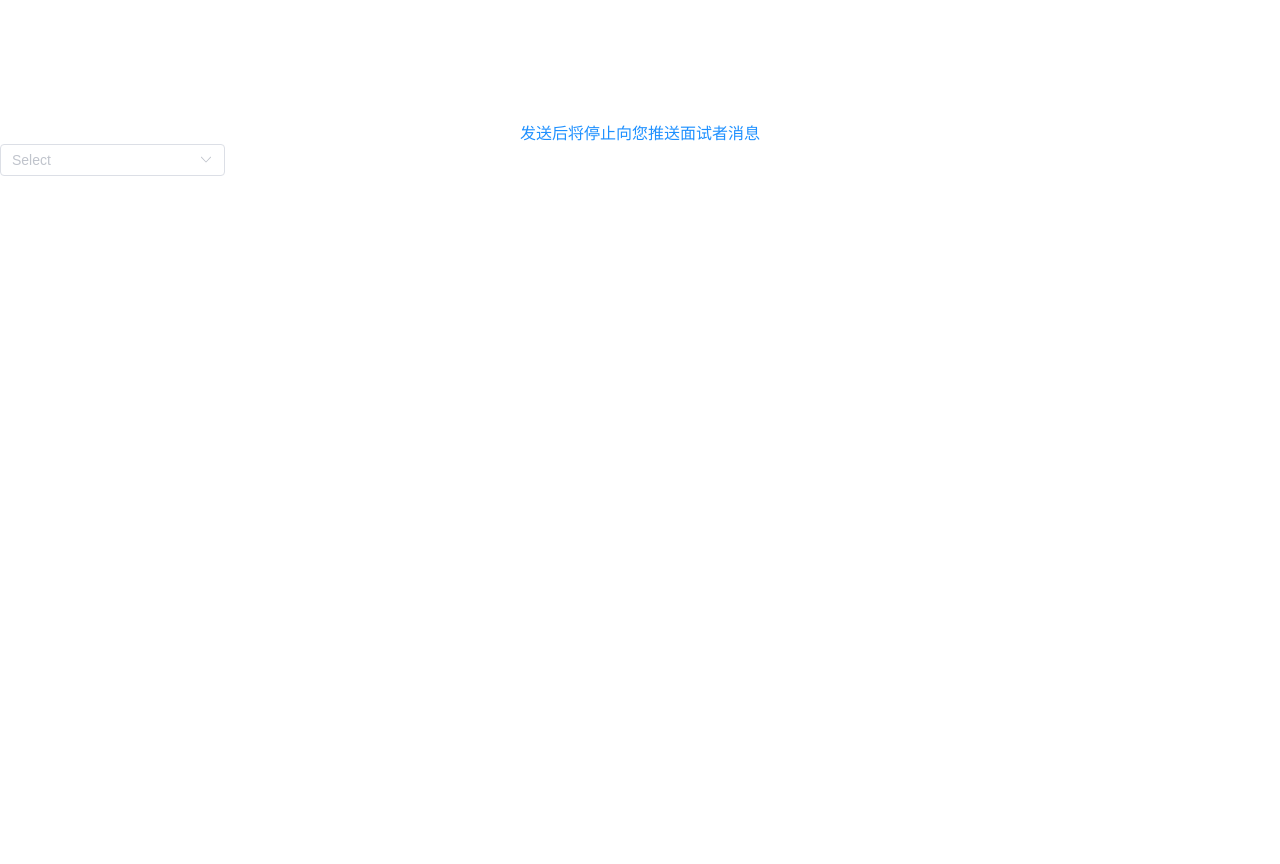
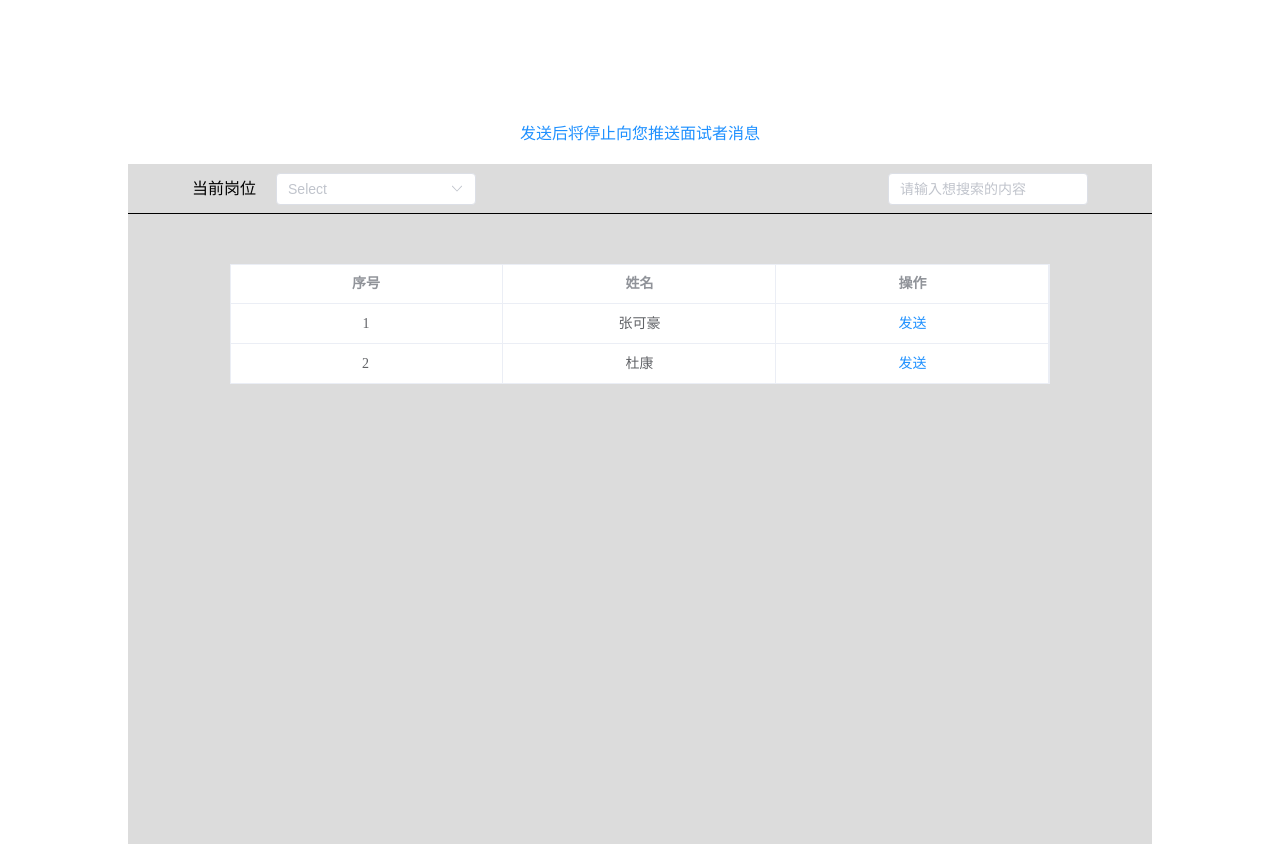
Before and after one commit to faga1/enroll, a Vue app: page /change in a window 1280 px wide. Before the commit the page ends 824 px from the top, so only its background shows below. Built offline with nearby package versions, Linux system fonts and the light colour scheme.

Commit message:
面试官端

```diff
--- a/auto-imports.d.ts
+++ b/auto-imports.d.ts
@@ -11,6 +11,8 @@ declare global {
   const ElRadio: typeof import('element-plus/es')['ElRadio']
   const ElRadioGroup: typeof import('element-plus/es')['ElRadioGroup']
   const ElSelect: typeof import('element-plus/es')['ElSelect']
+  const ElTable: typeof import('element-plus/es')['ElTable']
+  const ElTableColumn: typeof import('element-plus/es')['ElTableColumn']
   const ElUpload: typeof import('element-plus/es')['ElUpload']
 }
 export {}
--- a/src/App.vue
+++ b/src/App.vue
@@ -3,6 +3,7 @@
 </template>
 
 <style>
+@import './commons/el.css';
   *{
     margin: 0;
     padding: 0;
--- /dev/null
+++ b/src/commons/el.css
@@ -0,0 +1,4 @@
+.el-input {
+  width: 200px;
+  margin: 0 20px;
+}
--- /dev/null
+++ b/src/commons/el.less
@@ -0,0 +1,5 @@
+.el-input{
+    width: 200px;
+    margin:0 20px;
+
+}
--- a/src/views/interviewer/change.vue
+++ b/src/views/interviewer/change.vue
@@ -1,6 +1,9 @@
 <template>
     <div class="title">发送后将停止向您推送面试者消息</div>
     <div class="container">
+        <div class="header">
+            <div class="selector">
+                <span>当前岗位</span>
                 <el-select v-model="post">
                     <el-option
                     v-for="item in postList"
@@ -8,6 +11,22 @@
                     :label="item.name"
                     :value="item.name"></el-option>
                 </el-select>
+            </div>
+
+            <el-input placeholder="请输入想搜索的内容"></el-input>
+        </div>
+        <div class="content">
+            <el-table :data="interviewerList"  border style="width: 80%">
+                <el-table-column align="center" prop="id" label="序号" />
+                <el-table-column align="center" prop="name" label="姓名" />
+                <el-table-column  align="center" label="操作" class="operations" >
+                    <template #default="scope">
+                        <a @click="changeInterviewer(scope.row.id)">发送</a>
+                    </template>
+
+                </el-table-column>
+            </el-table>
+        </div>
     </div>
 </template>
 <script setup lang="ts">
@@ -23,6 +42,19 @@ const postList = reactive([
     { name: '产品' },
     { name: '运营' }
 ])
+const interviewerList = reactive([
+    {
+        id: 1,
+        name: '张可豪',
+    },
+    {
+        id: 2,
+        name: '杜康'
+    }
+])
+function changeInterviewer(id: number){
+    console.log(id);
+}
 </script>
 <style lang="less" scoped>
 .title{
@@ -31,6 +63,38 @@ const postList = reactive([
     color:dodgerblue;
 }
 .container{
+    margin:20px auto;
+    width: 80vw;
     min-height: 85vh;
+    background-color:gainsboro;
+    .header{
+        height: 50px;
+        display: flex;
+        align-items: center;
+        width: 100%;
+        border-bottom: 1px solid #000000;
+        .selector{
+            margin-left: 5vw;
+            .el-select{
+                width: 10vw;
+                .el-input{
+                    width: 10vw!important;
+                }
+            }
+        }
+        .el-input{
+            margin-left: auto;
+            margin-right: 5vw;
+        }
+    }
+    .content{
+        .el-table{
+            margin:50px auto;
+        }
+        a{
+            color:dodgerblue;
+            cursor: pointer;
+        }
+    }
 }
 </style>
```
Lines whose indentation alone changed are shown as unchanged.
